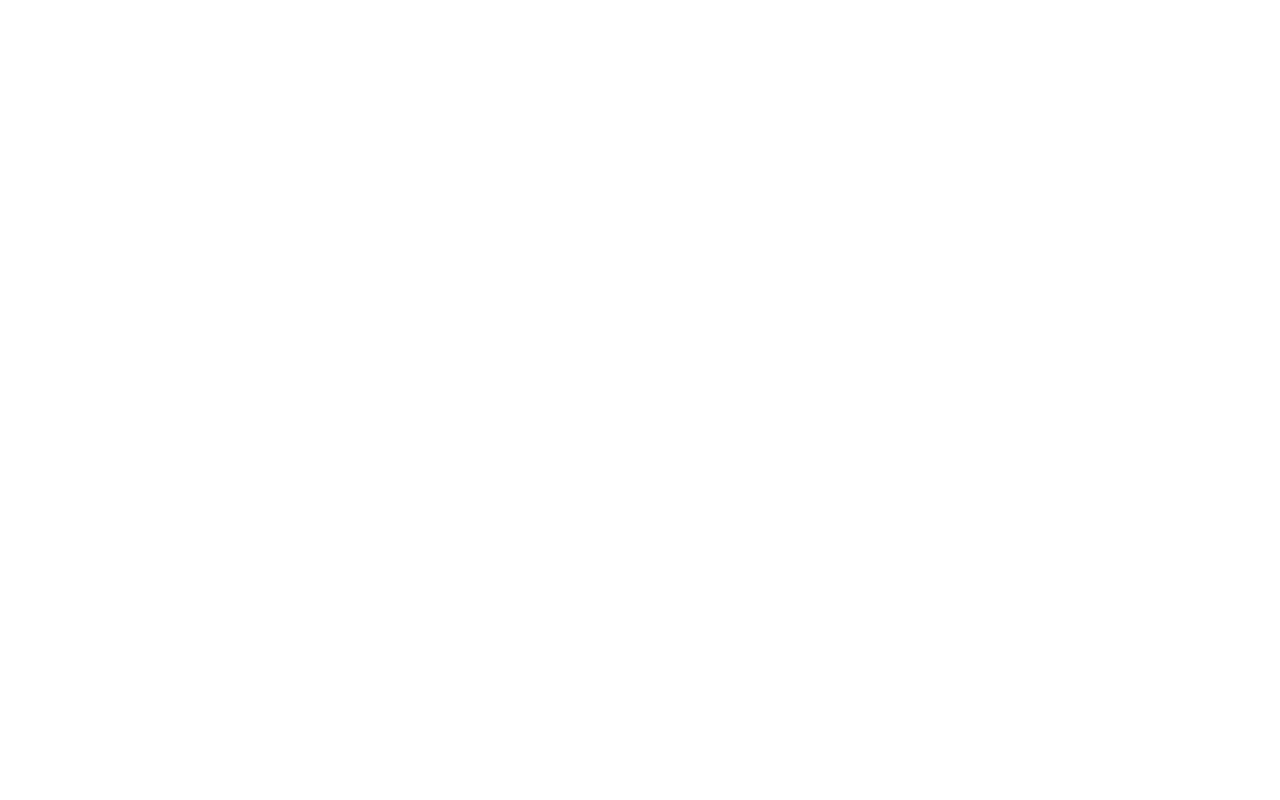
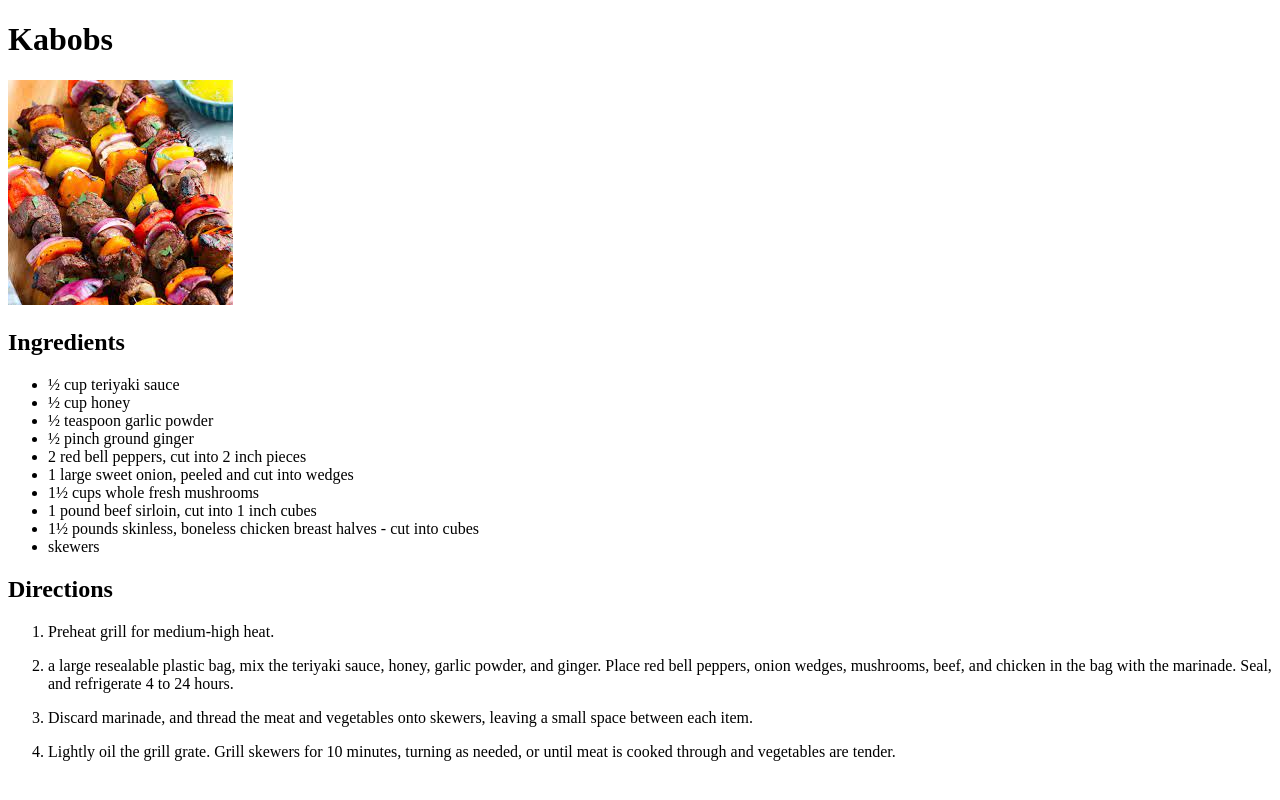
Before and after one commit to tibaxabyth/odin-recipes, a plain HTML site: page recipes/Kabob.html in a window 1280 px wide. Drawn offline with Linux system fonts and the light colour scheme.

Commit message:
final pre CSS version

```diff
--- a/recipes/Kabob.html
+++ b/recipes/Kabob.html
@@ -0,0 +1,33 @@
+<!DOCTYPE html>
+<html lang="en">
+<head>
+    <meta charset="UTF-8">
+    <meta http-equiv="X-UA-Compatible" content="IE=edge">
+    <meta name="viewport" content="width=device-width, initial-scale=1.0">
+    <title>Document</title>
+</head>
+<body>
+<h1>Kabobs</h1>
+<img src="/odin-recipes/images/kabobs.jpeg">
+<h2>Ingredients</h2>
+<ul>
+<li>½ cup teriyaki sauce</li>
+<li>½ cup honey</li>
+<li>½ teaspoon garlic powder</li>
+<li>½ pinch ground ginger</li>
+<li>2 red bell peppers, cut into 2 inch pieces</li>
+<li>1 large sweet onion, peeled and cut into wedges</li>
+<li>1½ cups whole fresh mushrooms</li>
+<li>1 pound beef sirloin, cut into 1 inch cubes</li>
+<li>1½ pounds skinless, boneless chicken breast halves - cut into cubes</li>
+<li>skewers
+</ul>
+<h2>Directions</h2>
+<ol>
+    <p><li>Preheat grill for medium-high heat.</li></p>
+    <p><li> a large resealable plastic bag, mix the teriyaki sauce, honey, garlic powder, and ginger. Place red bell peppers, onion wedges, mushrooms, beef, and chicken in the bag with the marinade. Seal, and refrigerate 4 to 24 hours.</li></p>
+    <p><li>Discard marinade, and thread the meat and vegetables onto skewers, leaving a small space between each item.</li></p>
+    <p><li>Lightly oil the grill grate. Grill skewers for 10 minutes, turning as needed, or until meat is cooked through and vegetables are tender.</li></p>
+</ol>
+</body>
+</html>
```
Also changed, not shown: recipes/Triple_Chocolate_Chunk_Cookies.html (+1 -1 lines).
